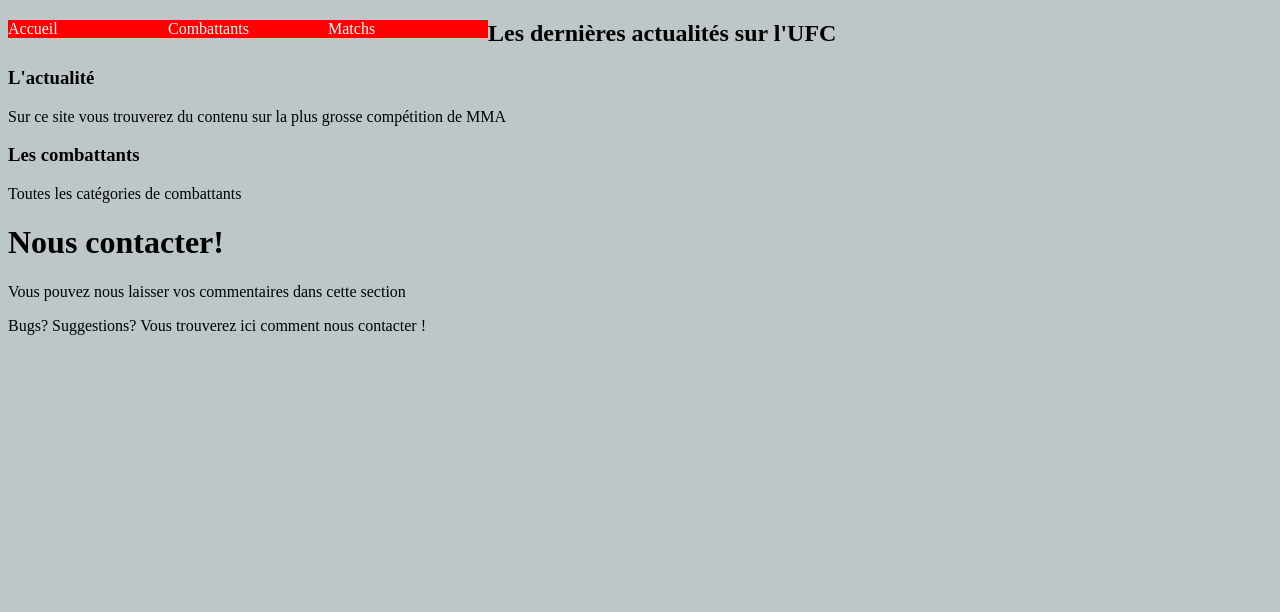
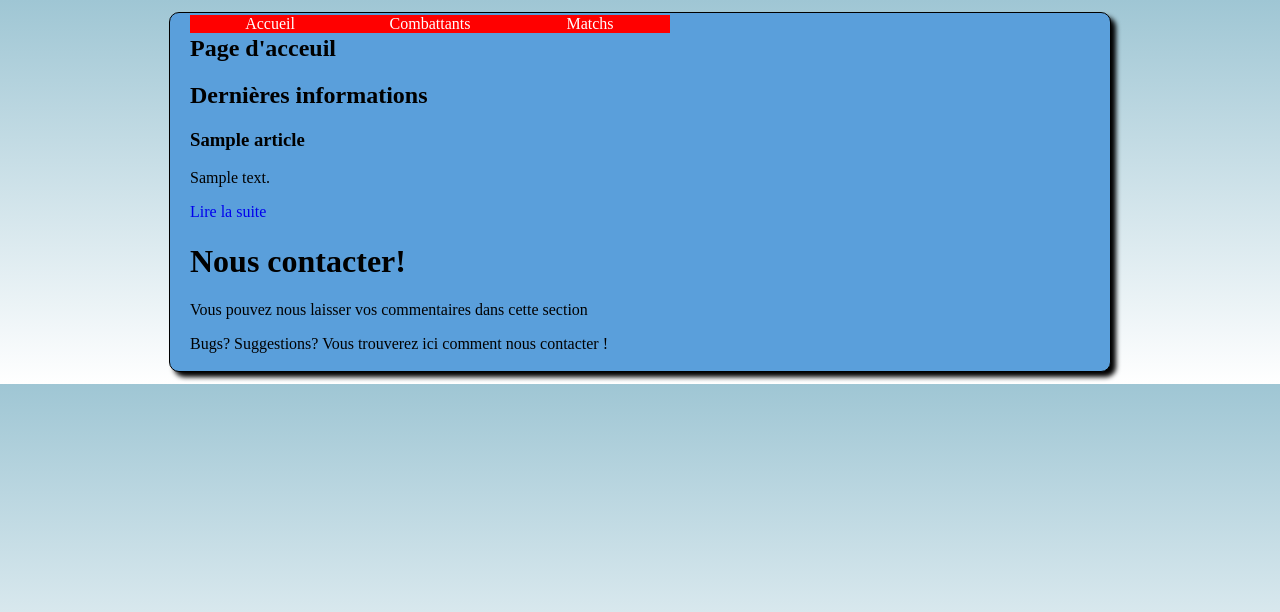
Before and after one commit to hamidesamir/siteufc, a Django app: page / in a window 1280 px wide. Shown: the top 612 px of the page. Run offline with Django 3.2, Linux system fonts and the light colour scheme; tables that the repository leaves empty hold one stand-in row (values such as "Sample post"); parts of the project's set-up code (start-up, migrations or seed data) failed here and were passed over.

Commit message:
rajout contenu + css modifié

```diff
--- a/siteufc/assets/style2.css
+++ b/siteufc/assets/style2.css
@@ -46,6 +46,38 @@ span {
 	display:none;
 }*/
 
+body{
+	margin: 12px 0px 12px 0px;
+	background-color: white;
+	background-image:linear-gradient(top, #9fc6d4, white);
+	background-image:-moz-linear-gradient(top, #9fc6d4, white);
+	background-image:-o-linear-gradient(top, #9fc6d4, white);
+	background-image:-ms-linear-gradient(top, #9fc6d4, white);
+	background-image:-webkit-linear-gradient(top, #9fc6d4, white);
+
+}
+
+#fond-blanc{
+	background-color: #5a9fdb;
+	padding: 2px 20px 2px 20px;
+	margin: auto;
+	width: 900px;
+	border-radius: 10px;
+	-moz-border-radius: 10px;
+	-webkit-border-radius: 10px;
+	-o-border-radius: 10px;
+	-ms-border-radius: 10px;
+	box-shadow: 5px 5px 5px black;
+	-moz-box-shadow: 5px 5px 5px black;
+	-webkit-box-shadow: 5px 5px 5px black;
+	-o-box-shadow: 5px 5px 5px black;
+	-ms-box-shadow: 5px 5px 5px black;
+	border: 1px solid;
+
+
+}
+
+
 ul{
 	padding: 0;
 	margin: 0;
@@ -54,11 +86,13 @@ ul{
 	list-style:none;
 }
 
+
 li{
 	float:left;
 	position:relative;
 	width:10em;
 	background-color: red;
+	text-align: center;
 }
 
 li ul{
@@ -80,13 +114,14 @@ mark
 background-color: red;
 color: white;
 }
-
+/*
 #contenu
 {
-background-color: rgb(189,199,199); /*couleur du fond du site grise*/
+background-color: rgb(189,199,199); couleur du fond du site grise
 background-repeat: repeat;
 background-position: 30px 50px;
 }
+*/
 
 a:link
 {
--- a/siteufc/blog/models.py
+++ b/siteufc/blog/models.py
@@ -7,5 +7,5 @@ class Article(models.Model):
 	contenu = models.TextField(null=True)
 	date = models.DateTimeField(auto_now_add=True, auto_now=False, verbose_name="Date parution")
 
-def __unicode__(self):
- return u"%s" % self.titre
+	def __unicode__(self):
+ 	  return u"%s" % self.titre
--- a/siteufc/blog/urls.py
+++ b/siteufc/blog/urls.py
@@ -1,5 +1,6 @@
 from django.conf.urls import patterns, url
 
 urlpatterns = patterns('blog.views',
-	url(r'^$', 'tpl'),
+	url(r'^$', 'accueil'),
+	url(r'^article/(?P<id>\d+)$','lire'),
 )
--- a/siteufc/blog/views.py
+++ b/siteufc/blog/views.py
@@ -1,12 +1,20 @@
 # Create your views here.
 #-*- coding: utf-8 -*-
 
-from django.shortcuts import render
+from django.shortcuts import render, get_object_or_404
+from blog.models import Article
+from django.http import Http404
 
-def tpl(request):
-  return render(request,'blog/tpl.html')
+
+def accueil(request):
+  articles = Article.objects.all()
+  return render(request,'blog/actu.html',{'derniers_articles':articles})
 
 
 def view_article(request, id_article):
   text="Vous avez demandé l'article n°{0} !".format(id_article)
   return HttpResponse(text)
+
+def lire(request, id):
+ article = get_object_or_404(Article, id=id)
+ return render (request, 'blog/lire.html', {'article':article})
--- a/siteufc/siteufc/urls.py
+++ b/siteufc/siteufc/urls.py
@@ -7,7 +7,6 @@ from django.contrib.staticfiles.urls import staticfiles_urlpatterns
 
 urlpatterns = patterns('',
     url(r'^',include('blog.urls')),
-    url(r'^comments/',include('comments.urls')),
 
     # Examples:
     # url(r'^$', 'siteufc.views.home', name='home'),
--- /dev/null
+++ b/siteufc/templates/blog/actu.html
@@ -0,0 +1,18 @@
+{% extends "blog/base.html" %}
+
+{% block title %} Page d'acceuil  {% endblock %}
+
+{% block content %}
+
+{% for article in derniers_articles %}
+ <div class = "article">
+   <h1> Dernières informations</h1>
+   <h3> {{article.titre }}</h3>
+   <p> {{article.contenu|truncatewords_html:80 }} </p>
+   <p> <a href="{% url "blog.views.lire" article.id %}">Lire la suite</a> </p>
+ </div>
+ {% empty %}
+  <p> Aucun article </p>
+{% endfor %}
+
+{% endblock %}
--- a/siteufc/templates/blog/tpl.html
+++ b/siteufc/templates/blog/base.html
@@ -5,10 +5,10 @@
 	<meta charset="utf-8" />
 	<TITLE>UFC Projet Web</TITLE> <!--titre de l'onglet du navigateur-->
 	<link rel="stylesheet" href="/assets/style2.css"/>
-	<script src="clock.js"></script>
    </HEAD>
 
-<body id = "contenu">
+ <hgroup id = "fond-blanc">
+  <body id = "contenu">
 	<header>
 		<div id="menuprincipal">
 			<nav>
@@ -41,25 +41,11 @@
 			</nav>
 		</div>
 	</header>
-	<!-- balise de l'horloge numérique -->
-	<span id="clock"></span>
 
 	<!-- page d'accueil -->
 	<section id="actu">
-		<h1>Les dernières actualités sur l'UFC</h1>
-		<article>
-		    <h1>L'actualité</h1>
-		    <p>Sur ce site vous trouverez du contenu sur la plus grosse compétition de MMA</p>
-		</article>
-	</section>
-
-
-	<!-- page sur les combattants -->
-	<section id="les-combattants">
-		<article>
-	    <h1>Les combattants</h1>
-	    <p>Toutes les catégories de combattants</p>
-		</article>
+		<h1>{% block title %} Titre {% endblock %}</h1>
+		{% block content %} Content {% endblock %}
 	</section>
 
 	<!-- le bas de page-->
@@ -68,5 +54,6 @@
 		<p>Vous pouvez nous laisser vos commentaires dans cette section</p>
 		<p>Bugs? Suggestions? Vous trouverez ici comment nous contacter !</p>
 	</footer>
-</body>
+  </body>
+ </hgroup>
 </HTML>
```
Also changed, not shown: siteufc/templates/blog/lire.html (added, +7 -0 lines), 5 other files.
